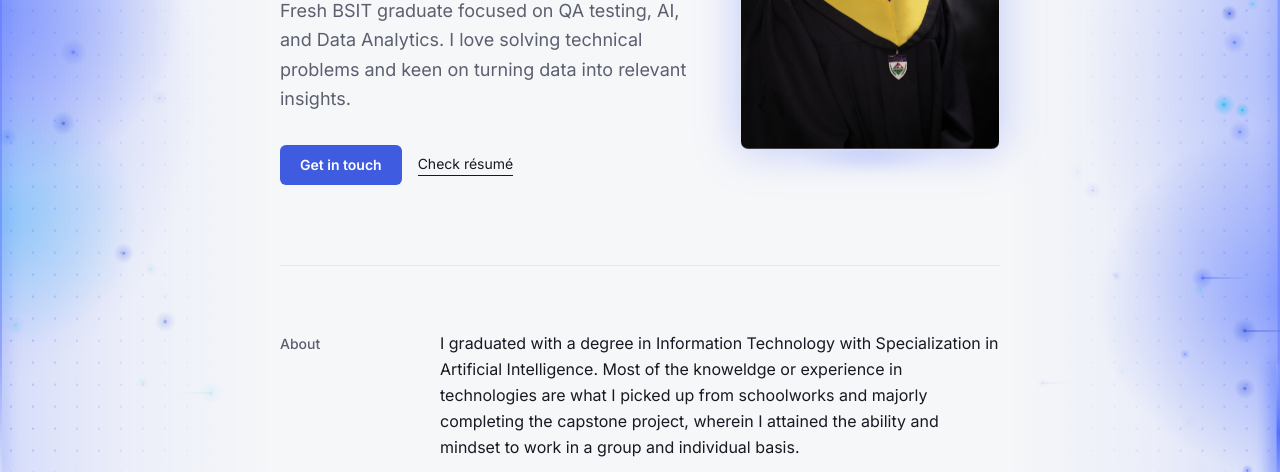
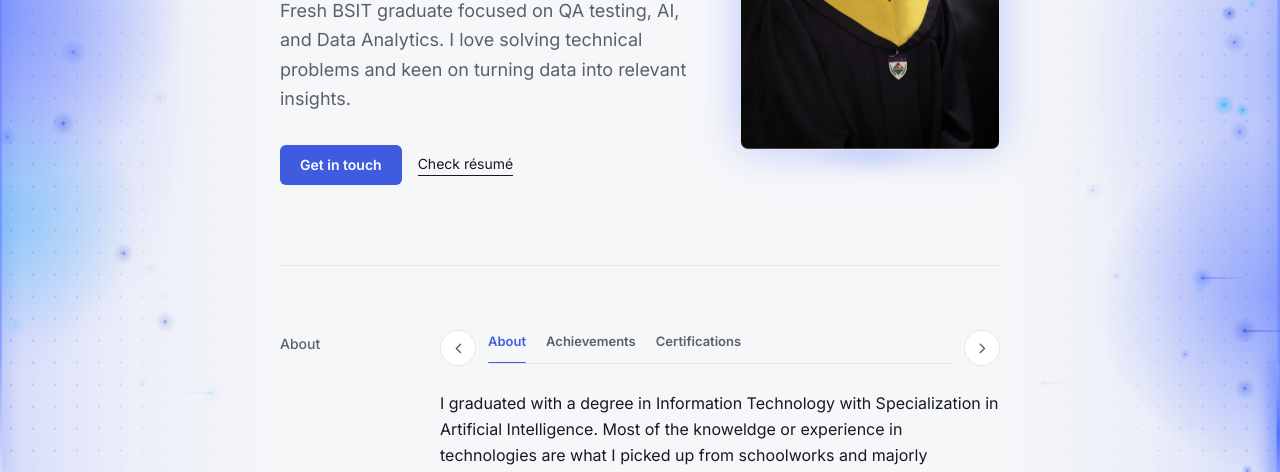
Before and after one commit to robinjerou/Web-App-Portfolio-Castillo, a plain HTML site: page index.html in a window 1280 px wide. Shown: the part 328-800 px from the top of the page. Drawn offline with nearby package versions, Linux system fonts and the light colour scheme; no server answers.

Commit message:
Add new ui for carousel (tabs)

```diff
--- a/index.html
+++ b/index.html
@@ -161,6 +161,32 @@
       <p id="about-panel-label" class="text-sm text-soft pt-1 font-medium">About</p>
       <div class="max-w-xl">
         <div class="about-carousel relative">
+
+          <!-- new tabs ui for about carousel v2 -->
+          <div class="flex items-center gap-3 mb-6">
+            <button id="about-prev" type="button" class="about-arrow" aria-label="Previous section">
+              <svg viewBox="0 0 24 24" fill="none" stroke="currentColor" stroke-width="2" stroke-linecap="round" stroke-linejoin="round">
+                <polyline points="15 18 9 12 15 6"></polyline>
+              </svg>
+            </button>
+
+            <div class="about-tabs flex-1" role="tablist" aria-label="About panel sections">
+              <button type="button" class="about-tab active" data-index="0" role="tab" aria-selected="true" aria-controls="about-panel-0" id="about-tab-0">About</button>
+              <button type="button" class="about-tab" data-index="1" role="tab" aria-selected="false" aria-controls="about-panel-1" id="about-tab-1">Achievements</button>
+              <button type="button" class="about-tab" data-index="2" role="tab" aria-selected="false" aria-controls="about-panel-2" id="about-tab-2">Certifications</button>
+              <span class="about-tab-indicator" aria-hidden="true"></span>
+            </div>
+
+            <button id="about-next" type="button" class="about-arrow" aria-label="Next section">
+              <svg viewBox="0 0 24 24" fill="none" stroke="currentColor" stroke-width="2" stroke-linecap="round" stroke-linejoin="round">
+                <polyline points="9 18 15 12 9 6"></polyline>
+              </svg>
+            </button>
+          </div>
+
+
+
+          <!-- dots ui carousel v1 -->
           <div class="flash-streak" aria-hidden="true"></div>
           <div id="about-track" class="about-track">
             <div class="about-slide active" data-slide="0" data-label="About">
@@ -186,7 +212,7 @@
 
 
     <!-- ACHIEVEMENTS section -->
-            <div class="about-slide" data-slide="1" data-label="Achievements">
+            <div class="about-slide" data-slide="1" data-label="Achievements" id="about-panel-1" role="tabpanel" aria-labelledby="about-tab-1">
               <ul class="space-y-5">
                 <li class="flex gap-3">
                   <span class="achieve-icon" aria-hidden="true"></span>
@@ -236,7 +262,7 @@
 
 
     <!-- CERTIFICATIONS section -->
-            <div class="about-slide" data-slide="2" data-label="Certifications">
+            <div class="about-slide" data-slide="2" data-label="Certifications" id="about-panel-2" role="tabpanel" aria-labelledby="about-tab-2">
               <ul class="space-y-5">
                 <li class="flex gap-3">
                   <!-- <span class="achieve-icon" aria-hidden="true"></span> -->
@@ -366,7 +392,7 @@
         </div>
 
         <!-- Arrow controls + progress dots -->
-        <div class="flex items-center gap-4 mt-6">
+        <!-- <div class="flex items-center gap-4 mt-6">
           <button id="about-prev" type="button" class="about-arrow" aria-label="Previous section">
             <svg viewBox="0 0 24 24" fill="none" stroke="currentColor" stroke-width="2" stroke-linecap="round" stroke-linejoin="round">
               <polyline points="15 18 9 12 15 6"></polyline>
@@ -384,7 +410,7 @@
               <polyline points="9 18 15 12 9 6"></polyline>
             </svg>
           </button>
-        </div>
+        </div> -->
       </div>
     </section>
 
@@ -754,7 +780,7 @@
 
         <!--<a href="robinjerouecastillo@gmail.com" class="link-underline text-ink hover:text-accentText">Email</a>-->
         <!--<a href="09621792918" class="link-underline text-ink hover:text-accentText">Contact Number</a>-->
-        <a href="https://github.com/robinjerou" target="_blank" rel="noopener noreferrer" class="link-underline text-ink hover:text-accentText">GitHub</a>
+        <a href="https://github.com/robinjerou" target="_blank" rel="noopener noreferrer" class="link-underline text-ink hover:text-accentText link-confirm">GitHub</a>
         <a href="https://robincastillo.jobs180.com/" target="_blank" rel="noopener noreferrer" class="link-underline text-ink hover:text-accentText link-confirm">Jobs180</a>
 
       </div>
--- a/script.js
+++ b/script.js
@@ -1181,7 +1181,7 @@ const backToTop = document.getElementById("backToTop");
 })();
 
 // About / Achievements / Certifications carousel
-// Arrow buttons + dots switch between the three slides using a fast
+// Arrow buttons + tabs (dots) switch between the three slides using a fast
 // "Flash" style transition: the current slide blur-dashes off in the
 // direction of travel while a lightning streak sweeps the panel, then
 // the next slide dashes in from the opposite side.
@@ -1190,7 +1190,8 @@ const backToTop = document.getElementById("backToTop");
   if (!track) return;
 
   const slides = Array.from(track.querySelectorAll('.about-slide'));
-  const dots = Array.from(document.querySelectorAll('.about-dot'));
+  const tabs = Array.from(document.querySelectorAll('.about-tab'));
+  const indicator = document.querySelector('.about-tab-indicator');
   const prevBtn = document.getElementById('about-prev');
   const nextBtn = document.getElementById('about-next');
   const label = document.getElementById('about-panel-label');
@@ -1200,24 +1201,46 @@ const backToTop = document.getElementById("backToTop");
   let current = Math.max(0, slides.findIndex((s) => s.classList.contains('active')));
   let animating = false;
 
-  function setActiveDot(index) {
-    dots.forEach((dot, i) => {
+  // function setActiveDot(index) {
+  //   dots.forEach((dot, i) => {
+  //     const isActive = i === index;
+  //     dot.classList.toggle('active', isActive);
+  //     dot.setAttribute('aria-selected', String(isActive));
+  //   });
+  // }
+
+  function moveIndicator(index) {
+    const tab = tabs[index];
+    if (!indicator || !tab) return;
+    indicator.style.width = `${tab.offsetWidth}px`;
+    indicator.style.transform = `translateX(${tab.offsetLeft}px)`;
+  }
+
+  function setActiveTab(index) {
+    tabs.forEach((tab, i) => {
       const isActive = i === index;
-      dot.classList.toggle('active', isActive);
-      dot.setAttribute('aria-selected', String(isActive));
+      tab.classList.toggle('active', isActive);
+      tab.setAttribute('aria-selected', String(isActive));
     });
+    moveIndicator(index);
   }
 
   function finish(index) {
     current = index;
-    setActiveDot(index);
-    if (label) label.textContent = slides[index].dataset.label || '';
+    //setActiveDot(index);
+    //if (label) label.textContent = slides[index].dataset.label || '';
     animating = false;
   }
 
   function goTo(index, direction) {
     if (animating || index === current || !slides[index]) return;
     animating = true;
+
+    // Move the tab highlight and underline right away so the click
+    // feels instant -- the content flash transition below is slower
+    // and shouldn't gate the "did this register" feedback.
+    setActiveTab(index);
+    if (label) label.textContent = slides[index].dataset.label || '';
 
     const outgoing = slides[current];
     const incoming = slides[index];
@@ -1260,9 +1283,9 @@ const backToTop = document.getElementById("backToTop");
   if (prevBtn) prevBtn.addEventListener('click', () => step(-1));
   if (nextBtn) nextBtn.addEventListener('click', () => step(1));
 
-  dots.forEach((dot) => {
-    dot.addEventListener('click', () => {
-      const target = Number(dot.dataset.index);
+  tabs.forEach((tab) => {
+    tab.addEventListener('click', () => {
+      const target = Number(tab.dataset.index);
       if (Number.isNaN(target) || target === current) return;
       goTo(target, target > current ? 'next' : 'prev');
     });
@@ -1277,4 +1300,9 @@ const backToTop = document.getElementById("backToTop");
       if (e.key === 'ArrowLeft') { e.preventDefault(); step(-1); }
     });
   }
+
+
+  // Keep the sliding indicator aligned with its tab if the layout reflows
+  window.addEventListener('resize', () => moveIndicator(current));
+  requestAnimationFrame(() => moveIndicator(current));
 })();
--- a/style.css
+++ b/style.css
@@ -304,7 +304,7 @@ button:focus-visible {
 }
 
 /* Progress dots */
-.about-dot {
+/* .about-dot {
   width: 0.5rem;
   height: 0.5rem;
   padding: 0;
@@ -320,6 +320,68 @@ button:focus-visible {
 .about-dot.active {
   background-color: rgb(var(--accentText));
   transform: scale(1.35);
+} */
+
+/* Icon next to each achievement / certification entry */
+/* .achieve-icon {
+  font-size: 1.1rem;
+  line-height: 1.5rem;
+  flex-shrink: 0;
+}
+
+@media (prefers-reduced-motion: reduce) {
+  .about-slide,
+  .flash-streak {
+    animation: none !important;
+  }
+} */
+
+
+/* Progress tabs */
+.about-tabs {
+  position: relative;
+  display: flex;
+  align-items: center;
+  gap: 1.25rem;
+  overflow-x: auto;
+  scrollbar-width: none;
+  border-bottom: 1px solid rgb(var(--line));
+}
+.about-tabs::-webkit-scrollbar {
+  display: none;
+}
+.about-tab {
+  flex-shrink: 0;
+  padding: 0 0 0.75rem;
+  background: none;
+  border: none;
+  font-size: 0.8125rem;
+  font-weight: 600;
+  color: rgb(var(--soft));
+  cursor: pointer;
+  white-space: nowrap;
+  transition: color 0.2s ease;
+}
+.about-tab:hover {
+  color: rgb(var(--ink));
+}
+.about-tab.active {
+  color: rgb(var(--accentText));
+}
+.about-tab-indicator {
+  position: absolute;
+  left: 0;
+  bottom: -1px;
+  height: 2px;
+  width: 0;
+  background-color: rgb(var(--accentText));
+  border-radius: 1px;
+  transition: transform 0.3s cubic-bezier(.4, 0, .2, 1), width 0.3s cubic-bezier(.4, 0, .2, 1);
+}
+@media (prefers-reduced-motion: reduce) {
+  .about-tab-indicator {
+    transition: none;
+  }
 }
 
 /* Icon next to each achievement / certification entry */
@@ -335,6 +397,10 @@ button:focus-visible {
     animation: none !important;
   }
 }
+
+
+
+
 
 /* Divider lines between project rows */
 .project-row {
```
